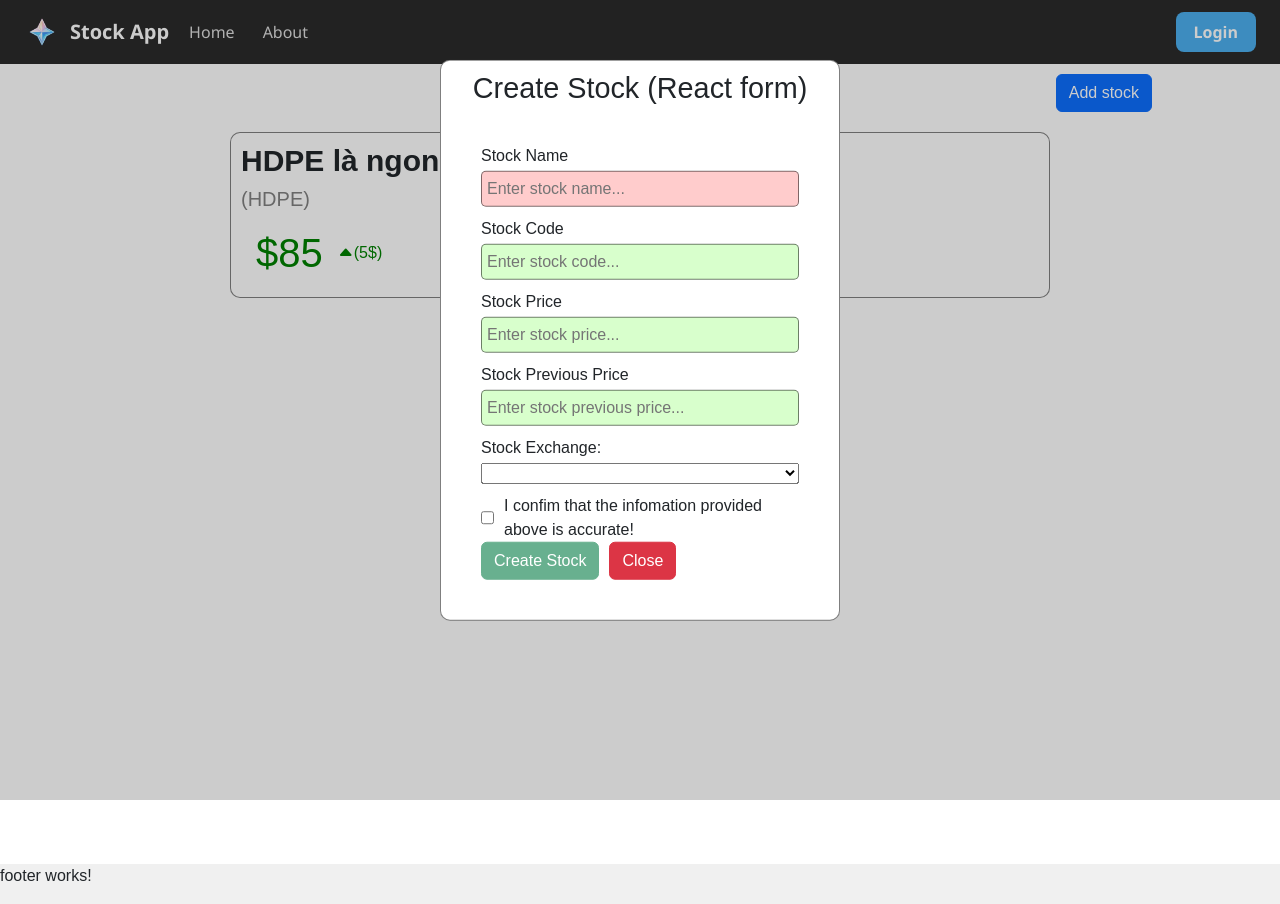
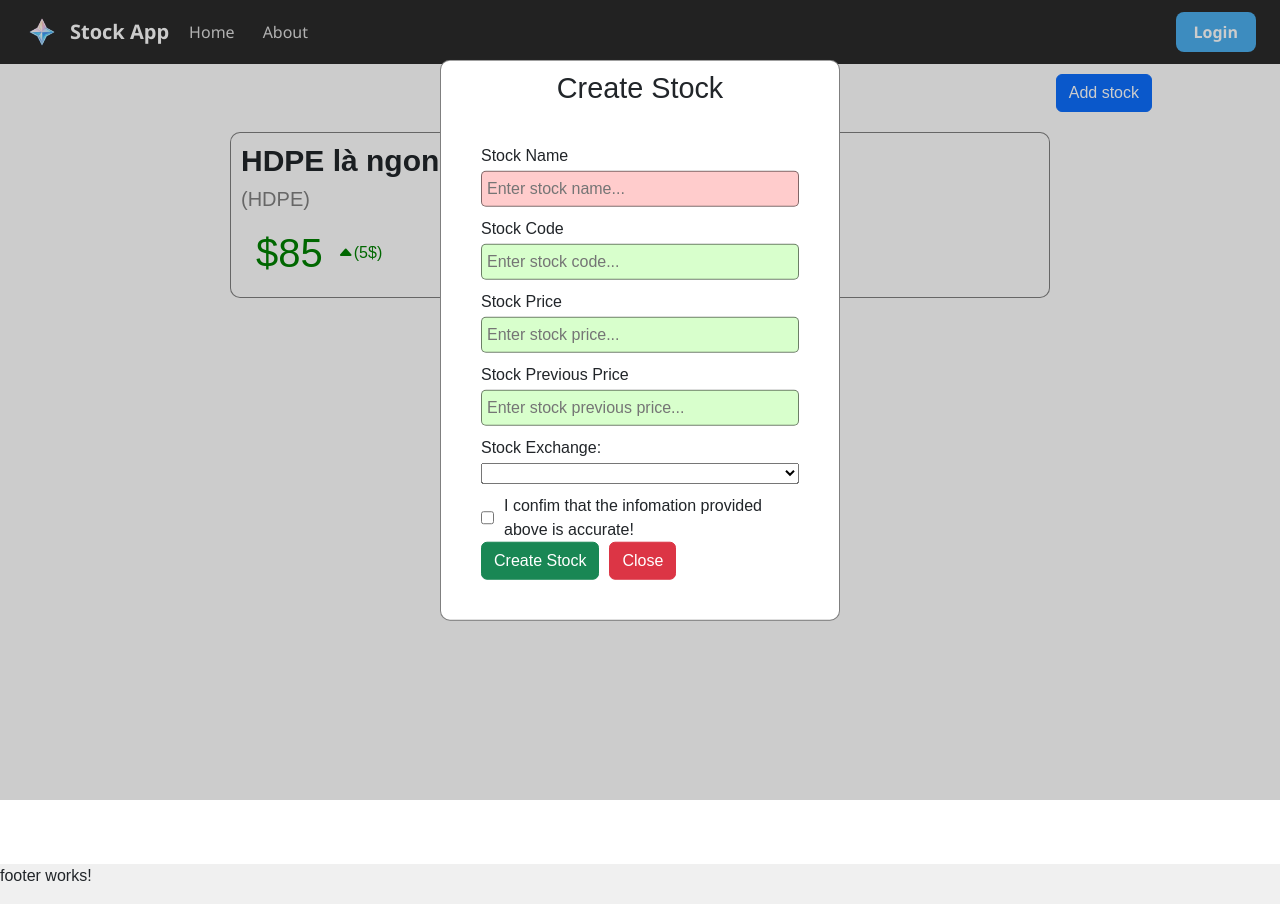
Before and after one commit to YangKlee/stock-app, an Angular app: page / in a window 1280 px wide. Both pictures are taken after a click on the button "Add stock". Built offline with nearby package versions, Linux system fonts and the light colour scheme.

Commit message:
còn có bug

```diff
--- a/src/app/services/stock-service.ts
+++ b/src/app/services/stock-service.ts
@@ -7,6 +7,7 @@ import { BehaviorSubject } from 'rxjs';
 export class StockService {
   public stockList: Array<Stock> = [];
   public selectedStockCode = new BehaviorSubject<string>("");
+  public modifyStockCode = new BehaviorSubject<string>("");
   constructor()
   {
     this.stockList = [
--- a/src/app/stock/create-stock-reactform/create-stock-reactform.html
+++ b/src/app/stock/create-stock-reactform/create-stock-reactform.html
@@ -1,12 +1,12 @@
 <div class="quick-btn" style="display: flex; justify-content: flex-end; margin-bottom: 10px;">
-    <button type="button" class="btn btn-primary"  (click)="isFormOpen = true">Add stock</button>
+    <button type="button" class="btn btn-primary"  (click)="openDialog()">Add stock</button>
 </div>
-<div class="overlay" *ngIf="isFormOpen">
+<div class="overlay" *ngIf="isFormOpen |async">
 
 </div>
-<div class="create-stock-container" *ngIf="isFormOpen">
-    <h1 class="title-form">Create Stock (React form)</h1>
-    <form  class="form-warpper" [formGroup]="createStockForm" (ngSubmit)="createStock()">
+<div class="create-stock-container" *ngIf="isFormOpen |async">
+    <h1 class="title-form">{{title_form}}</h1>
+    <form  class="form-warpper" [formGroup]="createStockForm" (ngSubmit)="submitForm()">
         <div class="input-warpper stock-name-input">
             <label for="stock-name" class="label-input">Stock Name</label>
             <input type="text"  formControlName="stockName" class="stock-input stock-name" placeholder="Enter stock name..." >
@@ -44,8 +44,8 @@
             <label for="stock-is-favorite"  class="label-checkbox">I confim that the infomation provided above is accurate!</label>
         </div>
         <div class="button-form-warper">
-        <input [disabled]="!createStockForm.get('isConfimmed')?.value || createStockForm.invalid " type="submit" class="btn btn-success" value="Create Stock" >
-        <button  class="btn btn-danger" (click)="isFormOpen=false" >Close</button>
+        <input  formControlName="stockSubmit" [disabled]="!createStockForm.get('isConfimmed')?.value || createStockForm.invalid " type="submit" class="btn btn-success" >
+        <button type="button"  class="btn btn-danger" (click)="closeDialog()" >Close</button>
         </div>
 
     </form>
--- a/src/app/stock/create-stock-reactform/create-stock-reactform.ts
+++ b/src/app/stock/create-stock-reactform/create-stock-reactform.ts
@@ -7,6 +7,7 @@ import { Stock } from '../../model/stock';
 import { console } from 'node:inspector';
 import { json } from 'node:stream/consumers';
 import { StockService } from '../../services/stock-service';
+import { BehaviorSubject } from 'rxjs';
 
 @Component({
   selector: 'app-create-stock-reactform',
@@ -15,30 +16,76 @@ import { StockService } from '../../services/stock-service';
   styleUrl: './create-stock-reactform.css',
 })
 export class CreateStockReactform implements OnInit{
-  isFormOpen: boolean = false;
-
+  public isFormOpen = new BehaviorSubject<boolean>(false);
+  title_form: string = "";
   createStockForm!: FormGroup;
-
+  isModifyMode: Boolean = false;
   constructor(private frmBuilder : FormBuilder, private stockService:StockService)
   {
-    this.createForm();
+    // this.createForm();
   }
   ngOnInit(): void {
+    this.stockService.modifyStockCode.subscribe(code =>{
+      if(code != "")
+      {
+        this.title_form="Modify Stock";
+        this.isFormOpen.next(true);
+        this.isModifyMode = true;
+        let stockObj = this.stockService.getStock(code);
+        if(stockObj)
+          this.createFormForModify(stockObj)
+      }
+      else
+      {
+        this.title_form= "Create Stock"
 
+      }
+    })
+  }
+  openDialog()
+  {
+    this.createForm();
+    this.isFormOpen.next(true);
   }
   createForm()
   {
     this.createStockForm = this.frmBuilder.group(
       {
-        stockName: [null, [Validators.required, Validators.minLength(6), Validators.maxLength(10)]],
-        stockCode: [null, [Validators.required, Validators.minLength(3), Validators.maxLength(6)]],
+        stockName: [null, [Validators.required, Validators.minLength(6), Validators.maxLength(15)]],
+        stockCode: [null, [Validators.required, Validators.minLength(2), Validators.maxLength(6)]],
         stockPrice: [null, [Validators.required, Validators.min(0)]],
         stockLastPrice: [null, [Validators.required, Validators.min(0)]],
         stockExchange: [null, [Validators.required]],
+        stockSubmit: ["Create Stock", []],
+        isConfimmed: [false, []]
+
+      }
+    )
+  }
+  createFormForModify(stock : Stock){
+    this.createStockForm = this.frmBuilder.group(
+      {
+        stockName: [stock.name, [Validators.required, Validators.minLength(6), Validators.maxLength(15)]],
+        stockCode: [stock.code, [Validators.required, Validators.minLength(2), Validators.maxLength(6)]],
+        stockPrice: [stock.price, [Validators.required, Validators.min(0)]],
+        stockLastPrice: [stock.previousPrice, [Validators.required, Validators.min(0)]],
+        stockExchange: [stock.exchange, [Validators.required]],
+        stockSubmit: ["Modify Stock", null],
         isConfimmed: [false, null]
 
       }
     )
+  }
+  submitForm()
+  {
+    if(!this.isModifyMode)
+    {
+      this.createStock()
+    }
+    else
+    {
+      this.modifyStock();
+    }
   }
   createStock()
   {
@@ -55,6 +102,7 @@ export class CreateStockReactform implements OnInit{
       {
         alert("Tạo stock thành công!");
         this.createStockForm.reset();
+        this.isFormOpen.next(false);
       }
       else
       {
@@ -67,4 +115,41 @@ export class CreateStockReactform implements OnInit{
       alert("Có trường k hợp lệ!");
     }
   }
+  modifyStock()
+  {
+        if(this.createStockForm.valid)
+    {
+      let newStock : Stock = new Stock("", "", 0 , 0, "");
+      newStock.name = this.createStockForm.value.stockName;
+      newStock.code = this.createStockForm.value.stockCode;
+      newStock.price = this.createStockForm.value.stockPrice;
+      newStock.previousPrice = this.createStockForm.value.stockLastPrice;
+      newStock.exchange = this.createStockForm.value.stockExchange;
+      if(this.stockService.modifyStock(newStock.code,newStock))
+      {
+        alert("Sửa stock thành công!");
+        this.createStockForm.reset();
+        this.isFormOpen.next(false);
+      }
+      else
+      {
+        alert("Sửa stock không thành công!");
+      }
+
+    }
+    else
+    {
+      alert("Có trường k hợp lệ!");
+    }
+  }
+  closeDialog()
+  {
+    this.isFormOpen.next(false)
+    if(this.isModifyMode)
+    {
+      this.stockService.modifyStockCode.next("");
+
+    }
+    this.createStockForm.reset();
+  }
 }
--- a/src/app/stock/stock-item/stock-item.html
+++ b/src/app/stock/stock-item/stock-item.html
@@ -27,7 +27,7 @@
             ></i>
         </button>
 
-        <button class="btn-icon">
+        <button class="btn-icon" (click)="modifyStock(stock)">
             <i style="color: gray;" class="bi bi-pencil-fill"></i>
         </button>
         <button (click)="deleteStock(stock)" class="btn-icon">
--- a/src/app/stock/stock-item/stock-item.ts
+++ b/src/app/stock/stock-item/stock-item.ts
@@ -34,4 +34,8 @@ export class StockItem {
   {
     this.StockServices.selectedStockCode.next(stock.code);
   }
+  modifyStock(stock: Stock)
+  {
+    this.StockServices.modifyStockCode.next(stock.code);
+  }
 }
```
